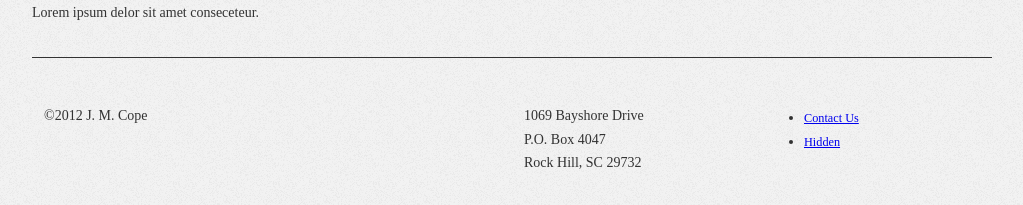
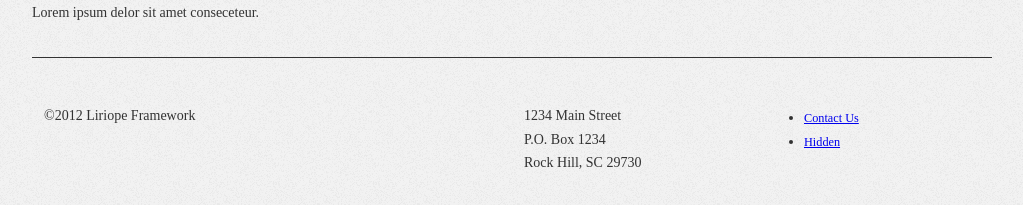
Before and after one commit to tygor/Liriope-Framework, a PHP site: page / in a window 1280 px wide. Shown: the part 672-877 px from the top of the page, without its empty margins (128-1151 px from the left). Run offline with PHP 8.4, Linux system fonts and the light colour scheme; style sheets or scripts are compiled from the project's sources; some libraries are stand-ins or nearby versions; some web fonts are replaced.

```diff
--- a/application/controllers/ContactusController.class.php
+++ b/application/controllers/ContactusController.class.php
@@ -7,25 +7,25 @@ class ContactusController Extends LiriopeController {
   public function show( $getVars=NULL )
   {
     // Email
-    $this->_template->set( 'email', 'office@jmcope.com');
+    $this->_template->set( 'email', 'info@liriope.local');
     // Phone
-    $this->_template->set( 'phone', '803-329-3250');
+    $this->_template->set( 'phone', '803-123-4567');
     // Address
-    $this->_template->set( 'street', '1069 Bayshore Drive');
-    $this->_template->set( 'postofficebox', 'P.O. Box 4047');
+    $this->_template->set( 'street', '1234 Main Street');
+    $this->_template->set( 'postofficebox', 'P.O. Box 1234');
     $this->_template->set( 'city', 'Rock Hill');
     $this->_template->set( 'state', 'SC');
-    $this->_template->set( 'zip', '29732');
+    $this->_template->set( 'zip', '29730');
   }
 
   public function address( $getVars=NULL )
   {
     // Address
-    $this->_template->set( 'street', '1069 Bayshore Drive');
-    $this->_template->set( 'postofficebox', 'P.O. Box 4047');
+    $this->_template->set( 'street', '1234 Main Street');
+    $this->_template->set( 'postofficebox', 'P.O. Box 1234');
     $this->_template->set( 'city', 'Rock Hill');
     $this->_template->set( 'state', 'SC');
-    $this->_template->set( 'zip', '29732');
+    $this->_template->set( 'zip', '29730');
   }
 
   public function contact_form( $getVars=NULL )
--- a/application/views/contact-us/show.php
+++ b/application/views/contact-us/show.php
@@ -5,7 +5,6 @@
 <div class='twocolumns'>
 
   <div class='column'>
-    <img src="images/cope-building.jpg" alt="J. M. Cope building" width="320" height="139" /><br />
     <dl class="contact-us">
       <dt>Phone</dt>
       <dd><?= $phone ?></dd>
--- a/application/views/default/footer.php
+++ b/application/views/default/footer.php
@@ -8,7 +8,7 @@
     <footer id="main">
       <div class="fourcolumns">
         <div class="column span-2">
-          <p>&copy;2012 J. M. Cope
+          <p>&copy;2012 Liriope Framework
         </div>
         <div class="column">
           <?php snippet( 'contact-us/address'); ?>
```
Also changed, not shown: application/models/XmlModel.class.php (added, +12 -0 lines).
